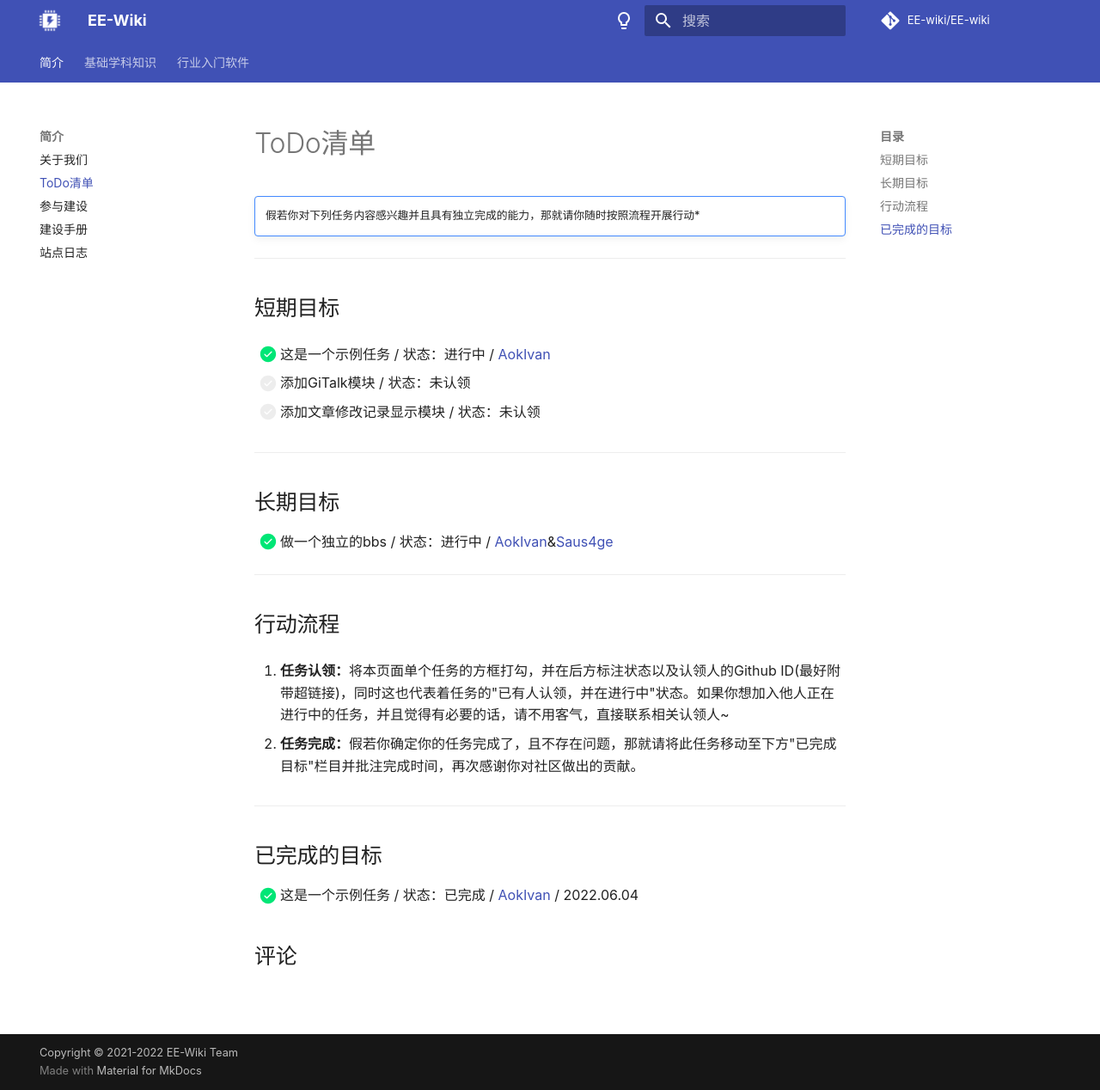
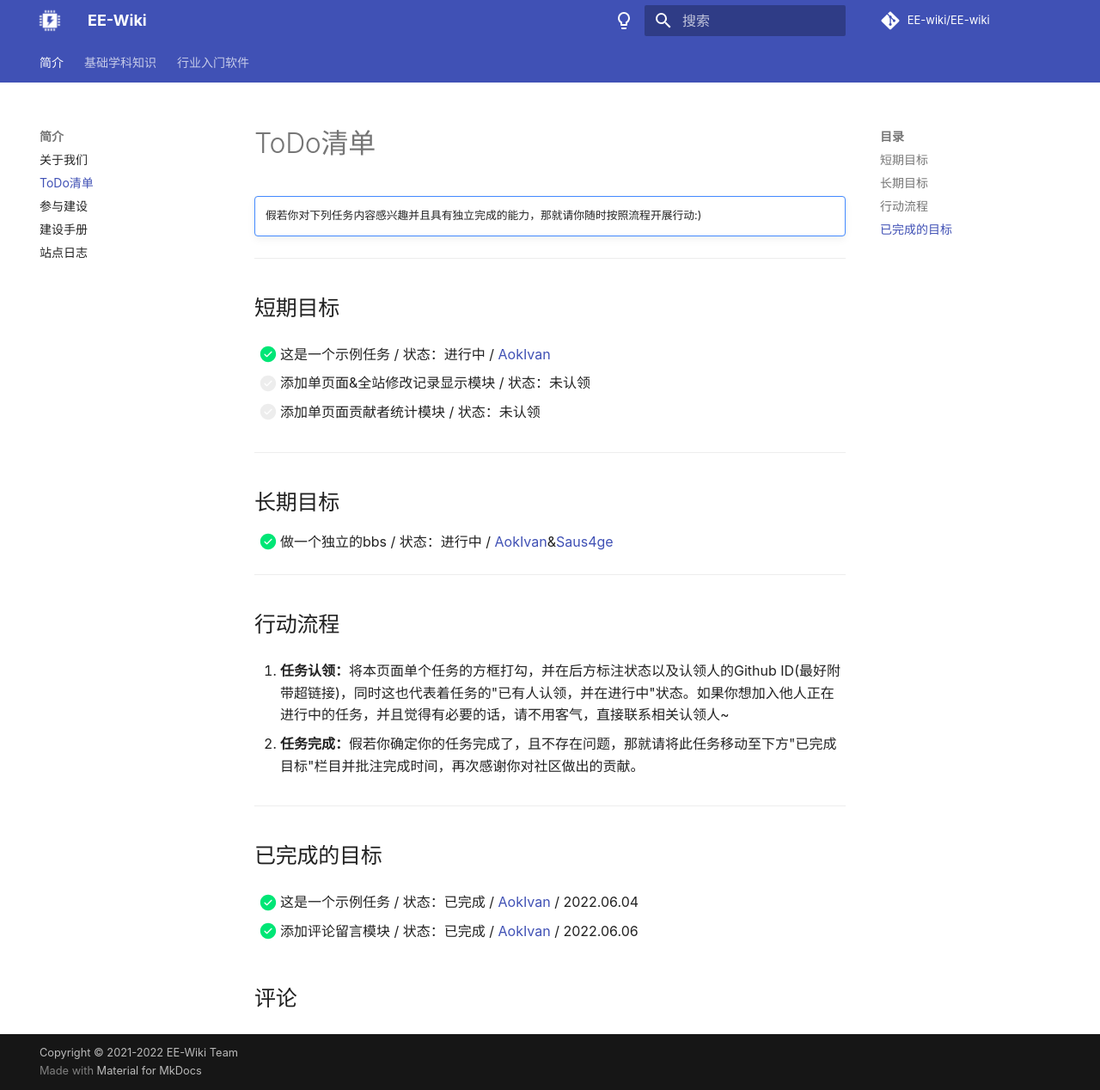
Before and after one commit to TidalForce-cn/EE-Wiki, an MkDocs documentation site: the page built from docs/intro/ToDoList.md, in a window 1280 px wide and 1268 px high. Shown: the whole window at 86% size. Built offline with MkDocs 1.6.1 and Material for MkDocs 9.7.7, drawn with Linux system fonts in a browser that asks for light colours; some web fonts are replaced; comment, search, counter and statistics services are not loaded.

```diff
--- a/docs/intro/ToDoList.md
+++ b/docs/intro/ToDoList.md
@@ -2,7 +2,7 @@
 
 !!! note ""
 
-    假若你对下列任务内容感兴趣并且具有独立完成的能力，那就请你随时按照流程开展行动*
+    假若你对下列任务内容感兴趣并且具有独立完成的能力，那就请你随时按照流程开展行动:)
 
 ---
 
@@ -10,9 +10,9 @@
 
 - [x] 这是一个示例任务 / 状态：进行中 / [AokIvan](https://github.com/AokIvan)
 
-- [ ] 添加GiTalk模块 / 状态：未认领
+- [ ] 添加单页面&全站修改记录显示模块 / 状态：未认领
 
-- [ ] 添加文章修改记录显示模块 / 状态：未认领
+- [ ] 添加单页面贡献者统计模块 / 状态：未认领
 
 ---
 
@@ -33,3 +33,5 @@
 ## 已完成的目标
 
 - [x] 这是一个示例任务 / 状态：已完成 / [AokIvan](https://github.com/AokIvan) / 2022.06.04
+
+- [x] 添加评论留言模块 / 状态：已完成 / [AokIvan](https://github.com/AokIvan) / 2022.06.06
```
